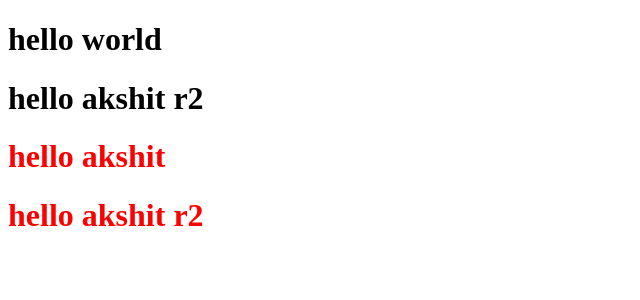
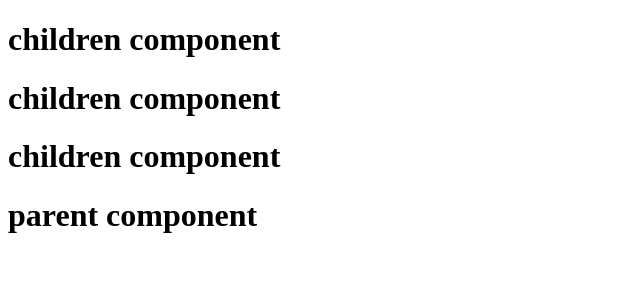
Before and after one commit to akshit1662002/Namste-Food, a React (Vite) app: page / in a window 1280 px wide. Shown: the top 300 px of the page, without its empty margins (0-640 px from the left). Built offline with nearby package versions, Linux system fonts and the light colour scheme.

Commit message:
episode-3

```diff
--- a/App.js
+++ b/App.js
@@ -1,31 +1,25 @@
 
-//   const heading = React.createElement("h1", {}, "hello world form react"); // for one div
-
-// nested div
 import React from "react";
 import ReactDOM  from "react-dom/client";
 
-const parent = React.createElement(
-    "div",
-    { id: "parent" },[
-    React.createElement(
-      "div",
-      { id: "child" },[
-      React.createElement("h1", {} , "hello world "),
-      React.createElement("h1", {} , "hello akshit r2")
-    ]),
-    React.createElement(
-      "div",
-      { id: "child2" },[
-      React.createElement("h1", {} , "hello akshit"),
-      React.createElement("h1", {} , "hello akshit r2")
-    ])
+ const Children =() =>  (
+    <h1> children component </h1>
+ );
 
-    ]
+ const number = 3003 ;
 
-  );
-  console.log(parent);
+ const Parent = () => (
+    <div>
 
-  const root = ReactDOM.createRoot(document.getElementById("root"));
+     { Children()}
+     <Children/>
+     <Children></Children>
+    <h1> parent component </h1>
+    </div>
+)
 
-  root.render(parent);
+
+const root = ReactDOM.createRoot(document.getElementById("root"));
+
+
+root.render(<Parent/>)
--- a/index.html
+++ b/index.html
@@ -9,7 +9,7 @@
   </head>
   <body>
     <div id="root">
-        <h1> akshit </h1>
+        <h1> not render </h1>
     </div>
     <script type="module" src="/App.js"> </script>
 
--- a/package.json
+++ b/package.json
@@ -4,6 +4,8 @@
   "description": "this is namaste react by akshit ",
 
   "scripts": {
+    "start": "parcel index.html",
+    "build": "parcel build index.html",
     "test": "jest"
   },
   "repository": {
```
